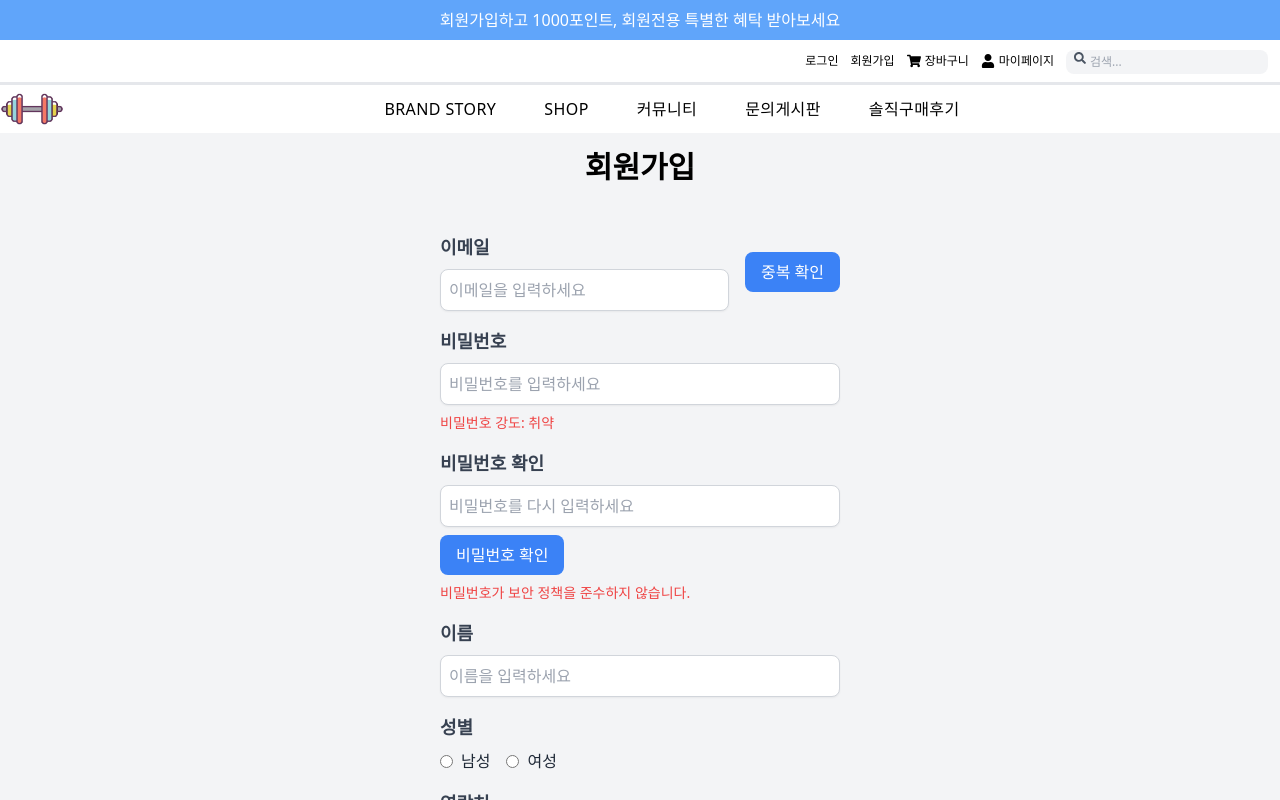
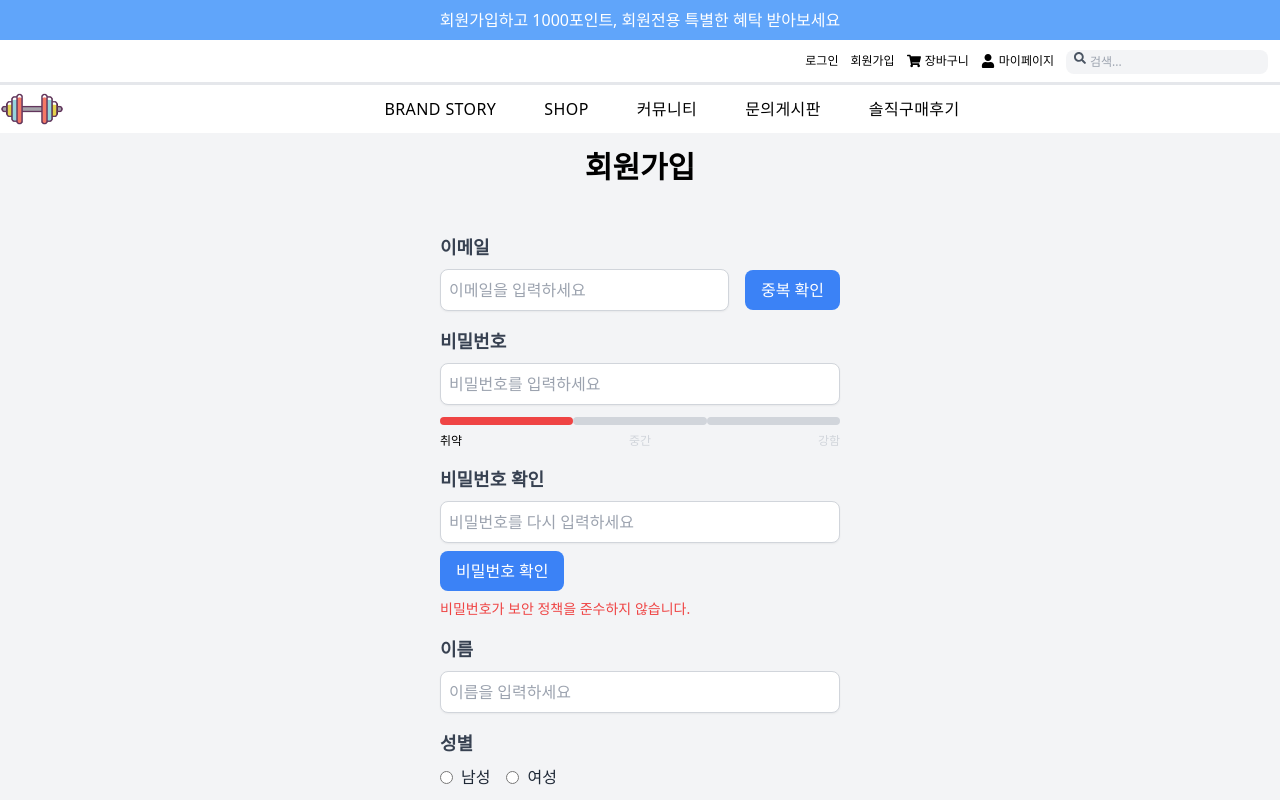
Before and after one commit to myqkq111/HealthStationery-front, a React (Create React App) app: page /signup in a window 1280 px wide. Both pictures are taken after a click on the button "비밀번호 확인". Shown: the top 800 px of the page. Built offline with nearby package versions, Linux system fonts and the light colour scheme.

Commit message:
Docs : 회원가입 페이지 UI / 기능 수정 Feat : OAuth 로그인 기능 구현

```diff
--- a/src/components/User/Register.jsx
+++ b/src/components/User/Register.jsx
@@ -1,24 +1,16 @@
-import React, { useState, useRef } from "react";
+import React, { useState, useEffect } from "react";
 import axios from "axios";
 import Address from "../../openApi/Address";
 import { useNavigate } from "react-router-dom";
 import DatePicker, { registerLocale } from "react-datepicker";
 import { ko } from "date-fns/locale";
 import "react-datepicker/dist/react-datepicker.css";
-import { FontAwesomeIcon } from "@fortawesome/react-fontawesome";
-import { faCamera } from "@fortawesome/free-solid-svg-icons";
 import { useLocation } from "react-router-dom";
 
 // 한국어 로케일을 등록합니다.
 registerLocale("ko", ko);
 
 const Register = () => {
-  // const location = useLocation();
-  // const query = new URLSearchParams(location.search);
-
-  // const email = query.get("email");
-  // const name = query.get("name");
-
   const [email, setEmail] = useState("");
   const [password, setPassword] = useState("");
   const [confirmPassword, setConfirmPassword] = useState("");
@@ -32,10 +24,23 @@ const Register = () => {
   const [birthDate, setBirthDate] = useState(null);
   const [error, setError] = useState("");
   const [emailError, setEmailError] = useState("");
-  const [isEmailAvailable, setIsEmailAvailable] = useState(true);
+  const [isEmailAvailable, setIsEmailAvailable] = useState(false);
   const [passwordStrength, setPasswordStrength] = useState("");
   const [passwordError, setPasswordError] = useState("");
   const [passwordCheckMessage, setPasswordCheckMessage] = useState("");
+
+  //OAuth를 통한 회원가입 페이지 일 경우
+  const location = useLocation();
+  const query = new URLSearchParams(location.search);
+  const cate = query.get("cate");
+
+  useEffect(() => {
+    if(cate){
+      setEmail(query.get("email"));
+      setName(query.get("name"));
+    }
+  },[]);
+
 
   const navigate = useNavigate();
 
@@ -65,7 +70,7 @@ const Register = () => {
         setEmailError("이메일이 이미 등록되어 있습니다.");
         setIsEmailAvailable(false);
       } else {
-        setEmailError("");
+        setEmailError("사용 가능한 이메일 입니다.");
         setIsEmailAvailable(true);
       }
     } catch (error) {
@@ -105,9 +110,27 @@ const Register = () => {
     }
   };
 
+  const getColorClass = (index) => {
+    if (passwordStrength === "강함") return "bg-green-500";
+    if (passwordStrength === "중간" && index < 2) return "bg-yellow-500";
+    if (passwordStrength === "취약" && index === 0) return "bg-red-500";
+    return "bg-gray-300";
+  };
+
+  const getTextColorClass = (strength) => {
+    return passwordStrength === strength ? "text-black" : "text-gray-300";
+  };
+
   const handlePasswordChange = (e) => {
-    setPassword(e.target.value);
-    validatePassword(e.target.value);
+    setPasswordError("")
+    setPasswordCheckMessage("")
+    const newPassword = e.target.value;
+    setPassword(newPassword);
+    if (newPassword.length > 0) {
+      validatePassword(newPassword);
+    } else {
+      setPasswordStrength('');
+    }
   };
 
   const handlePasswordCheck = () => {
@@ -126,22 +149,57 @@ const Register = () => {
   const handleSubmit = async (event) => {
     event.preventDefault();
 
-    if (password !== confirmPassword) {
-      setError("비밀번호가 일치하지 않습니다.");
-      return;
-    }
-
+    if (!cate) {
+      // 'cate'가 없을 때 필수 유효성 검사
       if (!isEmailAvailable) {
         setError("이메일 중복 확인이 필요합니다.");
         return;
       }
 
-    if (!validatePassword(password)) {
-      setError("비밀번호가 보안 정책을 준수하지 않습니다.");
+      if (passwordCheckMessage === "") {
+        setError("비밀번호를 확인해주세요.");
+        return;
+      }
+    }
+
+    // 공통 유효성 검사
+    if(name === ""){
+      setError("이름을 입력해주세요.");
+      return;
+    }
+
+    if(fm === ""){
+      setError("성별 체크를 해주세요.");
+      return;
+    }
+
+    if(tell === ""){
+      setError("연락처를 입력해주세요.");
+      return;
+    }
+
+    if(mailaddr === ""){
+      setError("우편번호를 입력해주세요.");
+      return;
+    }
+
+    if(roadaddr === ""){
+      setError("도로명주소를 입력해주세요.");
+      return;
+    }
+
+    if(detailaddr === ""){
+      setError("상세주소를 입력해주세요.");
+      return;
+    }
+
+    if(birthDate === null){
+      setError("생년월일을 입력해주새요.");
       return;
     }
 
     const formData = new FormData();
+    formData.append("cate", cate);
     formData.append("email", email);
     formData.append("password", password);
     formData.append("name", name);
@@ -153,7 +211,7 @@ const Register = () => {
       birthDate ? birthDate.toISOString().split("T")[0] : ""
     );
     formData.append("mailaddr", mailaddr);
-    formData.append("daroaddr", roadaddr);
+    formData.append("roadaddr", roadaddr);
     formData.append("detailaddr", detailaddr);
 
     try {
@@ -168,6 +226,12 @@ const Register = () => {
     }
   };
 
+  const emailChange = (e) => {
+    setEmail(e.target.value)
+    setEmailError("");
+    setIsEmailAvailable(false);
+  }
+
   return (
     <div className="flex flex-col items-center w-full min-h-screen bg-gray-100 p-4">
       <h1 className="text-3xl font-bold mb-6">회원가입</h1>
@@ -177,27 +241,38 @@ const Register = () => {
           <label className="block text-gray-700 text-lg font-semibold mb-2">
             이메일
           </label>
+          <div className="flex items-center">
             <input
               type="email"
               value={email}
               placeholder="이메일을 입력하세요"
-              onChange={(e) => setEmail(e.target.value)}
+              onChange={emailChange}
+              readOnly={cate}
               required
-              className="w-full p-2 border border-gray-300 rounded-lg shadow-sm focus:outline-none focus:ring-2 focus:ring-blue-500"
+              className={`w-full p-2 border border-gray-300 rounded-lg shadow-sm ${
+                cate ? "bg-gray-200 text-gray-500 cursor-not-allowed" : "focus:outline-none focus:ring-2 focus:ring-blue-500"
+              }`}
             />
-            {emailError && (
-              <p className="text-red-500 text-sm mt-2">{emailError}</p>
-            )}
-          </div>
+            {!cate && (
               <button
                 type="button"
                 onClick={handleEmailCheck}
-            className="py-2 px-4 bg-blue-500 text-white rounded-lg hover:bg-blue-600"
+                className="ml-4 py-2 px-4 bg-blue-500 text-white rounded-lg hover:bg-blue-600 w-auto flex-shrink-0"
               >
                 중복 확인
               </button>
+            )}
+          </div>
+          {emailError && (
+            <p className={`text-sm mt-2 ${isEmailAvailable ? 'text-green-500' : 'text-red-500'}`}>
+              {emailError}
+            </p>
+          )}
+        </div>
       </div>
 
+        {!cate && (
+          <>
             <div className="mb-4">
               <label className="block text-gray-700 text-lg font-semibold mb-2">
                 비밀번호
@@ -211,16 +286,21 @@ const Register = () => {
                 className="w-full p-2 border border-gray-300 rounded-lg shadow-sm focus:outline-none focus:ring-2 focus:ring-blue-500"
               />
               {passwordStrength && (
-            <div
-              className={`mt-2 text-sm ${
-                passwordStrength === "취약"
-                  ? "text-red-500"
-                  : passwordStrength === "중간"
-                  ? "text-yellow-500"
-                  : "text-green-500"
-              }`}
-            >
-              비밀번호 강도: {passwordStrength}
+                <div className="mt-2 text-sm">
+                  <div className="mt-2 text-sm">
+                  <div className="relative pt-1">
+                    <div className="flex mb-2 items-center justify-between">
+                      <div className={`w-1/3 h-2 rounded-full ${getColorClass(0)}`}></div>
+                      <div className={`w-1/3 h-2 rounded-full ${getColorClass(1)}`}></div>
+                      <div className={`w-1/3 h-2 rounded-full ${getColorClass(2)}`}></div>
+                    </div>
+                    <div className="flex justify-between text-xs">
+                      <span className={getTextColorClass("취약")}>취약</span>
+                      <span className={getTextColorClass("중간")}>중간</span>
+                      <span className={getTextColorClass("강함")}>강함</span>
+                    </div>
+                  </div>
+                </div>
                 </div>
               )}
             </div>
@@ -233,7 +313,11 @@ const Register = () => {
                 type="password"
                 value={confirmPassword}
                 placeholder="비밀번호를 다시 입력하세요"
-            onChange={(e) => setConfirmPassword(e.target.value)}
+                onChange={(e) => {
+                  setPasswordError("")
+                  setPasswordCheckMessage("")
+                  setConfirmPassword(e.target.value)
+                }}
                 required
                 className="w-full p-2 border border-gray-300 rounded-lg shadow-sm focus:outline-none focus:ring-2 focus:ring-blue-500"
               />
@@ -253,6 +337,8 @@ const Register = () => {
                 </p>
               )}
             </div>
+          </>
+        )}
 
         <div className="mb-4">
           <label className="block text-gray-700 text-lg font-semibold mb-2">
--- a/src/components/User/Terms.jsx
+++ b/src/components/User/Terms.jsx
@@ -13,6 +13,7 @@ const Terms = () => {
   const location = useLocation();
   const query = new URLSearchParams(location.search);
 
+  const cate = query.get("cate");
   const email = query.get("email");
   const name = query.get("name");
 
@@ -44,7 +45,11 @@ const Terms = () => {
 
   const handleAccept = () => {
     if (isAcceptedTerms && isAcceptedPrivacy && isAcceptedAge) {
-      navigate(`/signup?email=${email}&name=${name}`); // 동의 후 회원가입 페이지로 이동
+      if(cate){
+        navigate(`/signup?cate=${cate}&email=${email}&name=${name}`); // 동의 후 회원가입 페이지로 이동
+      }else{
+        navigate(`/signup`); // 동의 후 회원가입 페이지로 이동
+      }
     }
   };
 
--- /dev/null
+++ b/src/components/callback/AuthCallback.jsx
@@ -0,0 +1,42 @@
+import React, { useEffect } from 'react';
+import { useAuth } from '../contexts/AuthContext';
+import { useLocation } from 'react-router-dom';
+import axiosInstance from '../api/AxiosInstance';
+import { useNavigate } from "react-router-dom";
+
+const AuthCallback = () => {
+  const { login } = useAuth();
+  const location = useLocation();
+  const navigate = useNavigate();
+
+  useEffect(() => {
+    const query = new URLSearchParams(location.search);
+    const cate = query.get('cate');
+    const email = query.get('email');
+    const name = query.get('name');
+        axiosInstance.get(`/oauth/login?email=${email}&cate=${cate}`)
+          .then((response) => {
+            const { token, member } = response.data;
+            if(token === "no"){
+                navigate(`/terms?cate=${cate}&email=${email}&name=${name}`);
+            } else{
+                 // 로그인 상태 업데이트
+                login(token, member);
+
+                navigate("/"); // 홈 페이지로 이동
+            }
+          })
+          .catch((error) => {
+            console.error("Login failed:", error);
+            // setError("로그인 실패. 이메일을 확인해 주세요.");
+          });
+
+  }, [location, login]);
+
+  return <div className="flex flex-col items-center justify-center min-h-screen bg-gray-100">
+  <div className="w-16 h-16 border-4 border-t-4 border-blue-500 border-solid border-t-transparent rounded-full animate-spin mb-4"></div>
+  <div className="text-blue-500 text-xl font-semibold">Loading...</div>
+</div>;
+};
+
+export default AuthCallback;
```
Also changed, not shown: src/App.jsx (+9 -0 lines). Lines whose indentation alone changed are shown as unchanged.
